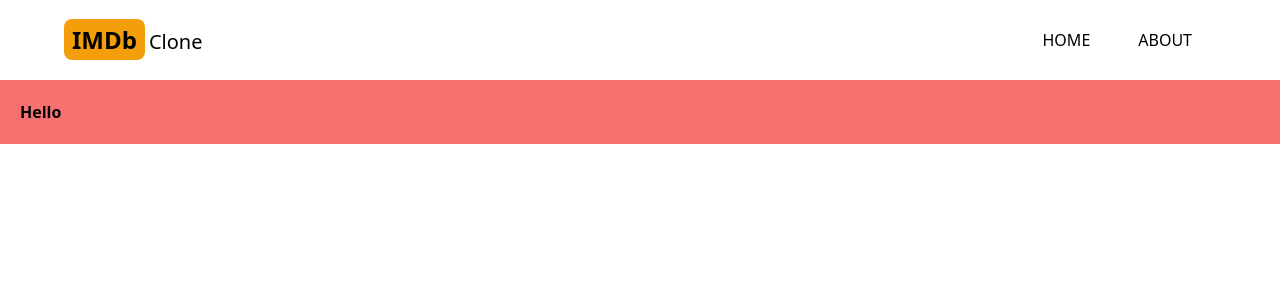
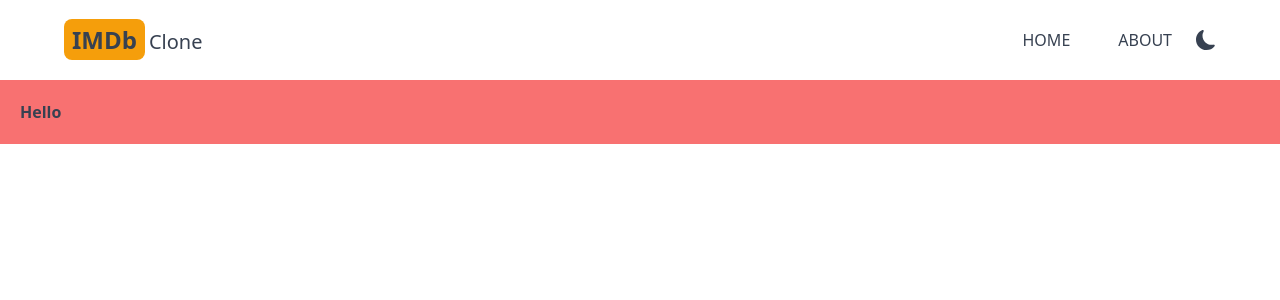
Before and after one commit to jagathbotheju/imdb-movies, a Next.js app: page / in a window 1280 px wide. Shown: the top 300 px of the page. Built offline with nearby package versions, Linux system fonts and the light colour scheme.

Commit message:
add dark mode

```diff
--- /dev/null
+++ b/app/Providers.jsx
@@ -0,0 +1,12 @@
+"use client";
+import { ThemeProvider } from "next-themes";
+
+export default function Providers({ children }) {
+  return (
+    <ThemeProvider enableSystem={true} attribute="class">
+      <div className="dark:bg-gray-700 dark:text-gray-200 text-gray-700 transition-colors duration-300 min-h-screen select-none">
+        {children}
+      </div>
+    </ThemeProvider>
+  );
+}
--- /dev/null
+++ b/app/components/DarkModeSwitch.jsx
@@ -0,0 +1,29 @@
+"use client";
+import { MdLightMode } from "react-icons/md";
+import { BsFillMoonFill } from "react-icons/bs";
+import { useTheme } from "next-themes";
+import { useEffect, useState } from "react";
+
+export default function DarkModeSwitch() {
+  const { systemTheme, theme, setTheme } = useTheme();
+  const [mounted, setMounted] = useState(false);
+  const currentTheme = theme === "system" ? systemTheme : theme;
+
+  useEffect(() => setMounted(true), []);
+
+  return (
+    <>
+      {mounted && currentTheme === "dark" ? (
+        <MdLightMode
+          className="text-xl cursor-pointer hover:text-amber-500"
+          onClick={() => setTheme("light")}
+        />
+      ) : (
+        <BsFillMoonFill
+          className="text-xl cursor-pointer hover:text-amber-500"
+          onClick={() => setTheme("dark")}
+        />
+      )}
+    </>
+  );
+}
--- a/app/components/Header.jsx
+++ b/app/components/Header.jsx
@@ -2,6 +2,7 @@
 import React from "react";
 import { AiFillHome } from "react-icons/ai";
 import { BsFillInfoCircleFill } from "react-icons/bs";
+import DarkModeSwitch from "./DarkModeSwitch";
 import MenuItem from "./MenuItem";
 
 export default function Header() {
@@ -10,14 +11,20 @@
       <div className="flex max-w-6xl sm:mx-auto items-center py-6 justify-between">
         <Link href="/">
           <h2 className="text-2xl">
-            <span className="font-bold bg-amber-500 py-1 px-2 rounded-lg mr-1">IMDb</span>
+            <span className="font-bold bg-amber-500 py-1 px-2 rounded-lg mr-1">
+              IMDb
+            </span>
             <span className="text-xl hidden sm:inline">Clone</span>
           </h2>
         </Link>
-        <div className="flex">
-
-        <MenuItem title="HOME" address="/" Icon={AiFillHome} />
-        <MenuItem title="ABOUT" address="/about" Icon={BsFillInfoCircleFill} />
+        <div className="flex items-center">
+          <MenuItem title="HOME" address="/" Icon={AiFillHome} />
+          <MenuItem
+            title="ABOUT"
+            address="/about"
+            Icon={BsFillInfoCircleFill}
+          />
+          <DarkModeSwitch />
         </div>
       </div>
     </>
--- a/app/layout.js
+++ b/app/layout.js
@@ -1,17 +1,24 @@
 import Header from './components/Header'
 import './globals.css'
+import Providers from './Providers'
+
 
 export const metadata = {
   title: 'IMDb Movies',
-  description: 'IMDB movie clonegit ',
+  description: 'IMDB movie clone git',
+
 }
 
 export default function RootLayout({ children }) {
+
   return (
     <html lang="en">
       <body>
+        <Providers>
+
         <Header/>
         {children}
+        </Providers>
         </body>
     </html>
   )
--- a/package.json
+++ b/package.json
@@ -12,6 +12,7 @@
     "eslint": "8.37.0",
     "eslint-config-next": "13.2.4",
     "next": "13.2.4",
+    "next-themes": "^0.2.1",
     "react": "18.2.0",
     "react-dom": "18.2.0",
     "react-icons": "^4.8.0"
--- a/tailwind.config.js
+++ b/tailwind.config.js
@@ -12,4 +12,5 @@
     extend: {},
   },
   plugins: [],
+  darkMode:'class',
 }
```
Also changed, not shown: 1 other file (tests, documents, lock files or other folders).
